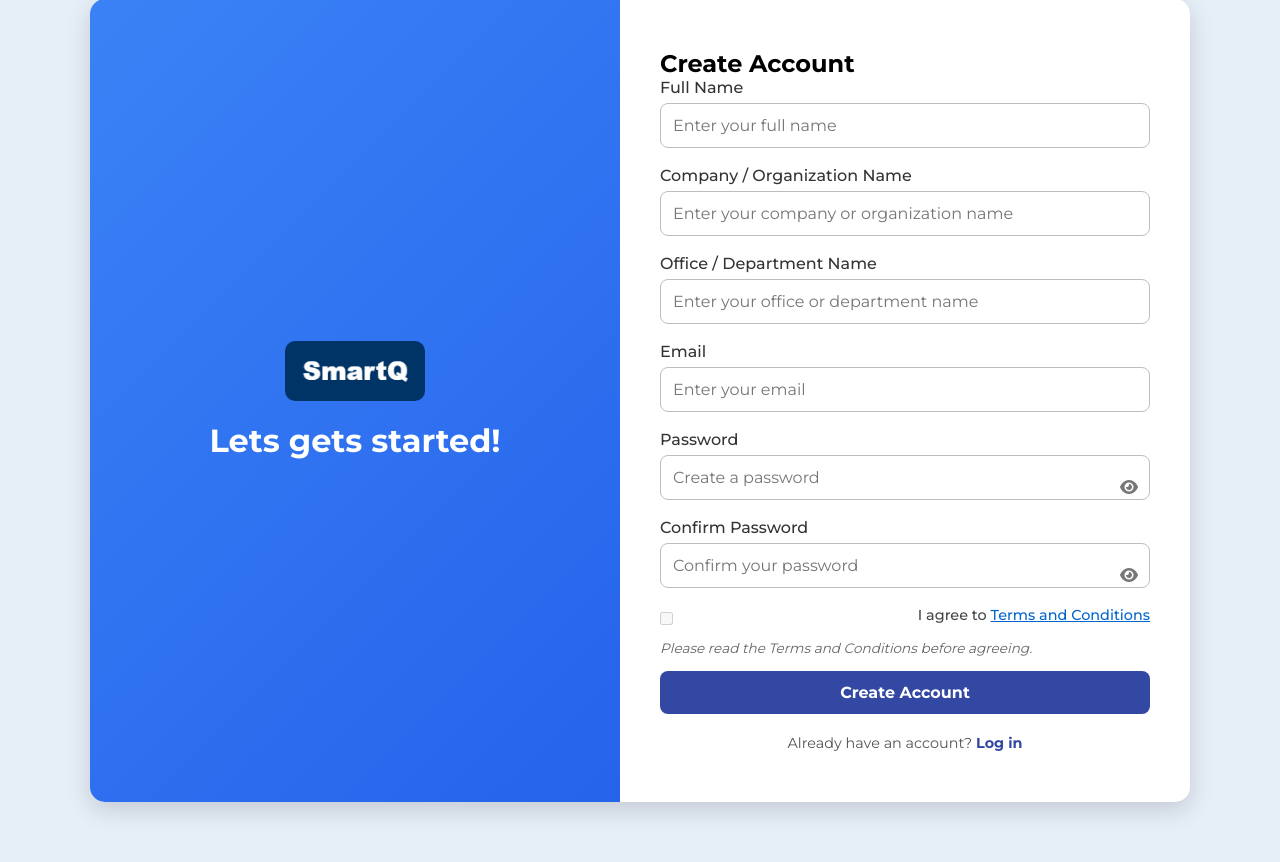
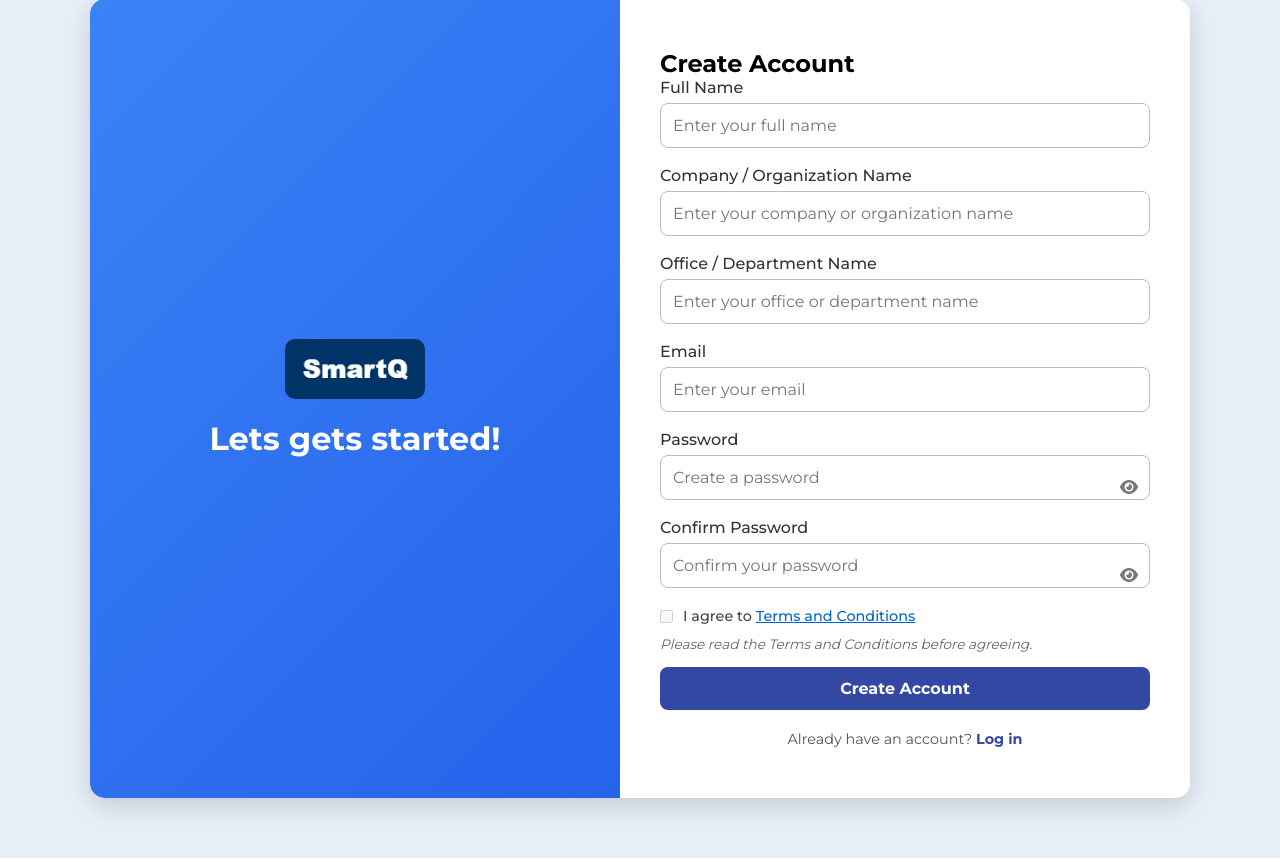
Before and after one commit to MeeMarc/SmartQ, a Flask app: page /signup in a window 1280 px wide. Shown: the part 61-923 px from the top of the page. Run offline with Flask 3, Linux system fonts and the light colour scheme; data that the repository does not hold is empty; some libraries are stand-ins or nearby versions.

Commit message:
Checkbox alignment/ Acc private queue

```diff
--- a/static/login.css
+++ b/static/login.css
@@ -206,6 +206,22 @@ select:focus {
 .checkbox label {
   font-size: 0.9rem;
   color: #444;
+}
+
+.checkbox-terms {
+  justify-content: flex-start;
+  align-items: flex-start;
+  gap: 10px;
+}
+
+.checkbox-terms input[type="checkbox"] {
+  margin-top: 4px;
+  flex: 0 0 auto;
+}
+
+.checkbox-terms label {
+  margin-bottom: 0;
+  line-height: 1.4;
 }
 
 /* =============================
--- a/templates/Admin/SignUp.html
+++ b/templates/Admin/SignUp.html
@@ -56,7 +56,7 @@
         <i class="toggle-password fa fa-eye" onclick="togglePassword('confirm_password', this)"></i>
       </div>
 
-      <div class="checkbox">
+      <div class="checkbox checkbox-terms">
         <input type="checkbox" id="terms" name="terms" required disabled>
         <label for="terms">
           I agree to <a href="#" onclick="openTermsModal(); return false;" style="color: #0066cc; text-decoration: underline;">Terms and Conditions</a>
```
Also changed, not shown: templates/Admin2/CreateQ.html (+4 -3 lines).
